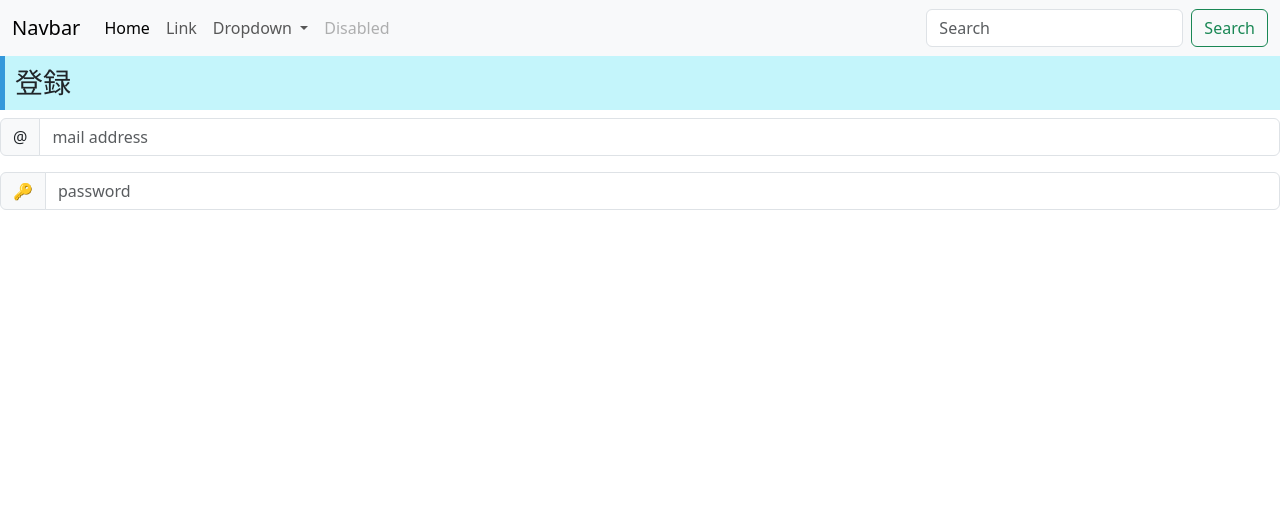
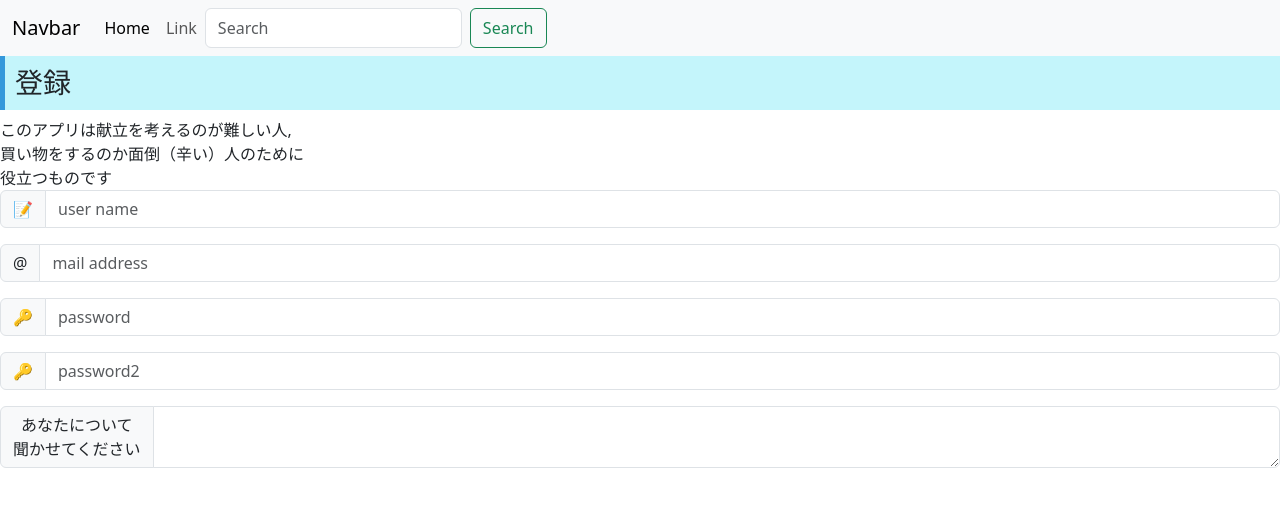
Before and after one commit to yumarusuke/KK, a Flask app: page /registration in a window 1280 px wide. Shown: the top 507 px of the page. Run offline with Flask 3, Linux system fonts and the light colour scheme.

Commit message:
“new”

```diff
--- a/app.py
+++ b/app.py
@@ -39,4 +39,4 @@ def food3():
     return render_template("food3.html")
 
 
-app.run(debug=True, host="0.0.0.0")
+app.run(debug=True, host="0.0.0.0", port=5001)
--- a/templates/Registration.html
+++ b/templates/Registration.html
@@ -22,21 +22,6 @@
         <li class="nav-item">
           <a class="nav-link" href="#">Link</a>
         </li>
-        <li class="nav-item dropdown">
-          <a class="nav-link dropdown-toggle" href="#" role="button" data-bs-toggle="dropdown" aria-expanded="false">
-            Dropdown
-          </a>
-          <ul class="dropdown-menu">
-            <li><a class="dropdown-item" href="#">Action</a></li>
-            <li><a class="dropdown-item" href="#">Another action</a></li>
-            <li><hr class="dropdown-divider"></li>
-            <li><a class="dropdown-item" href="#">Something else here</a></li>
-          </ul>
-        </li>
-        <li class="nav-item">
-          <a class="nav-link disabled">Disabled</a>
-        </li>
-      </ul>
       <form class="d-flex" role="search">
         <input class="form-control me-2" type="search" placeholder="Search" aria-label="Search">
         <button class="btn btn-outline-success" type="submit">Search</button>
@@ -47,13 +32,26 @@
 <h3 style="background-color: #c4f5fb; padding: 10px; border-left: 5px solid #3498db;">
   登録
 </h3>
+<h10 style="text-align:light">このアプリは献立を考えるのが難しい人,<br>買い物をするのか面倒（辛い）人のために<br>役立つものです</h10>
 <div class="input-group mb-3">
-  <span class="input-group-text" id="basic-addon1">@</span>
+  <span class="input-group-text" id="basic-addon1">📝</span>
+  <input type="text" class="form-control" placeholder="user name" aria-label="Username" aria-describedby="basic-addon1">
+</div>
+<div class="input-group mb-3">
+  <span class="input-group-text" id="basic-addon2">@</span>
   <input type="text" class="form-control" placeholder="mail address" aria-label="Username" aria-describedby="basic-addon1">
 </div>
 <div class="input-group mb-3">
-  <span class="input-group-text" id="basic-addon2">🔑</span>
+  <span class="input-group-text" id="basic-addon3">🔑</span>
   <input type="text" class="form-control" placeholder="password" aria-label="Username" aria-describedby="basic-addon1">
+</div>
+<div class="input-group mb-3">
+  <span class="input-group-text" id="basic-addon4">🔑</span>
+  <input type="text" class="form-control" placeholder="password2" aria-label="Username" aria-describedby="basic-addon1">
+</div>
+<div class="input-group">
+  <span class="input-group-text">あなたについて<br>聞かせてください</span>
+  <textarea class="form-control" aria-label="With textarea"></textarea>
 </div>
 </body>
 </html>
--- a/templates/food.html
+++ b/templates/food.html
@@ -33,10 +33,6 @@
             <li><a class="dropdown-item" href="#">Something else here</a></li>
           </ul>
         </li>
-        <li class="nav-item">
-          <a class="nav-link disabled">Disabled</a>
-        </li>
-      </ul>
       <form class="d-flex" role="search">
         <input class="form-control me-2" type="search" placeholder="Search" aria-label="Search">
         <button class="btn btn-outline-success" type="submit">Search</button>
```
Also changed, not shown: templates/buy.html (+0 -15 lines), templates/cold.html (+10 -26 lines), templates/food2.html (+2 -17 lines), templates/suggest.html (+0 -15 lines), templates/top.html (+0 -22 lines), templates/vote.html (+0 -15 lines).
